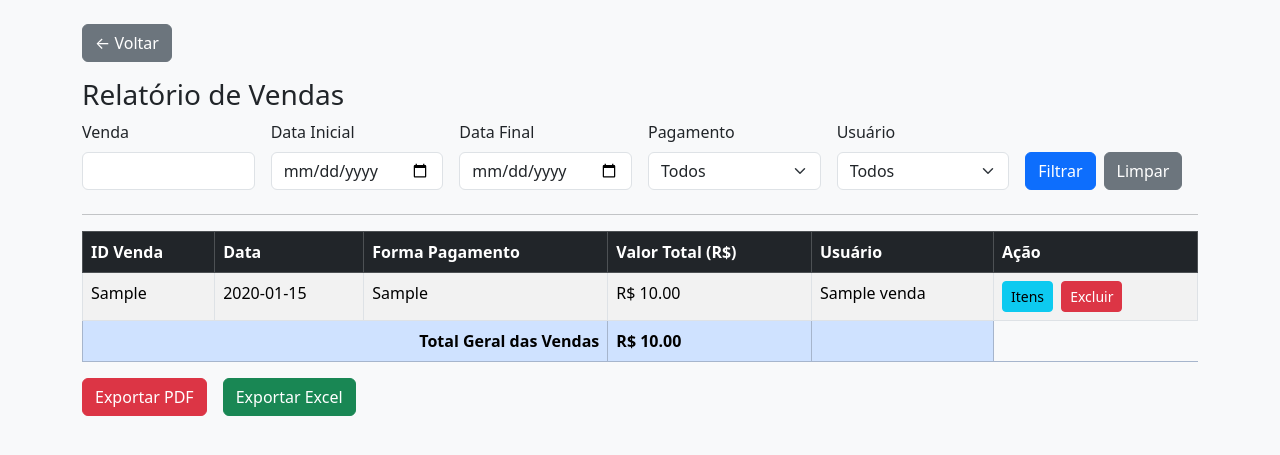
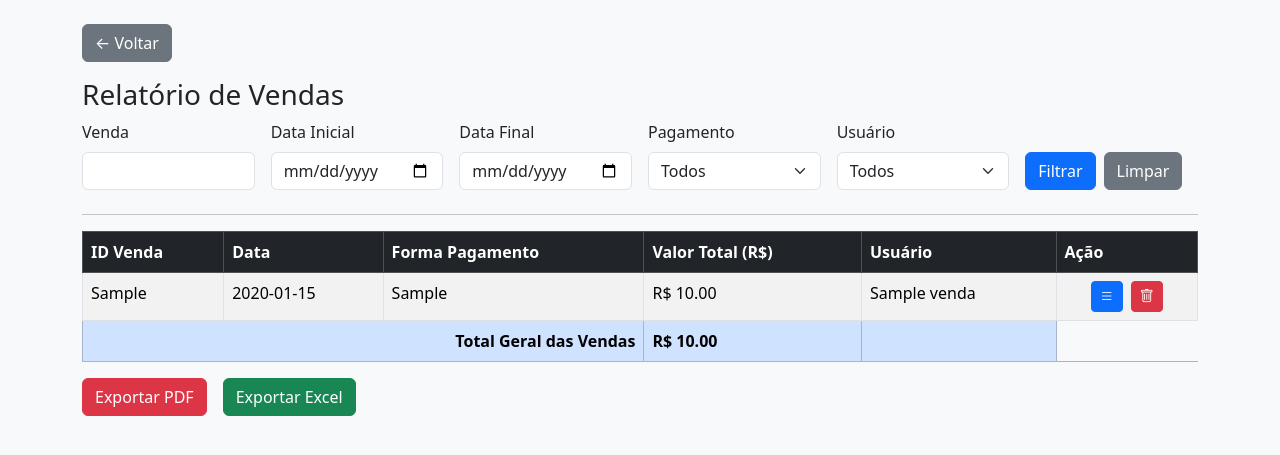
Before and after one commit to CristianoAds2025/sistema_quermesse, a Flask app: page /relatorios in a window 1280 px wide. Shown: the part 56-511 px from the top of the page. Run offline with Flask 3, Linux system fonts and the light colour scheme; the visitor is signed in with stand-in values (Sample User, id 1); a database or web service that is not in the repository returns one stand-in record (values such as "Sample title"); some libraries are stand-ins or nearby versions.

Commit message:
Update relatorios.html

```diff
--- a/templates/relatorios.html
+++ b/templates/relatorios.html
@@ -102,21 +102,26 @@ Limpar
 <td>R$ {{ "%.2f"|format(v.total) }}</td>
 <td>{{ v.nome_usuario }}</td>
 
-<td>
+<td class="text-center">
 
 <button
-class="btn btn-sm btn-info me-1"
-onclick="verItens({{ v.numero_venda }})">
-Itens
+class="btn btn-sm btn-primary me-1"
+onclick="verItens({{ v.numero_venda }})"
+title="Visualizar itens">
+<i class="bi bi-list"></i>
 </button>
 
 <form method="post"
 action="/excluir_venda/{{ v.numero_venda }}"
 onsubmit="return confirmarExclusao();"
 style="display:inline;">
-<button class="btn btn-sm btn-danger">
-Excluir
+
+<button type="submit"
+class="btn btn-sm btn-danger"
+title="Excluir venda">
+<i class="bi bi-trash"></i>
 </button>
+
 </form>
 
 </td>
```
